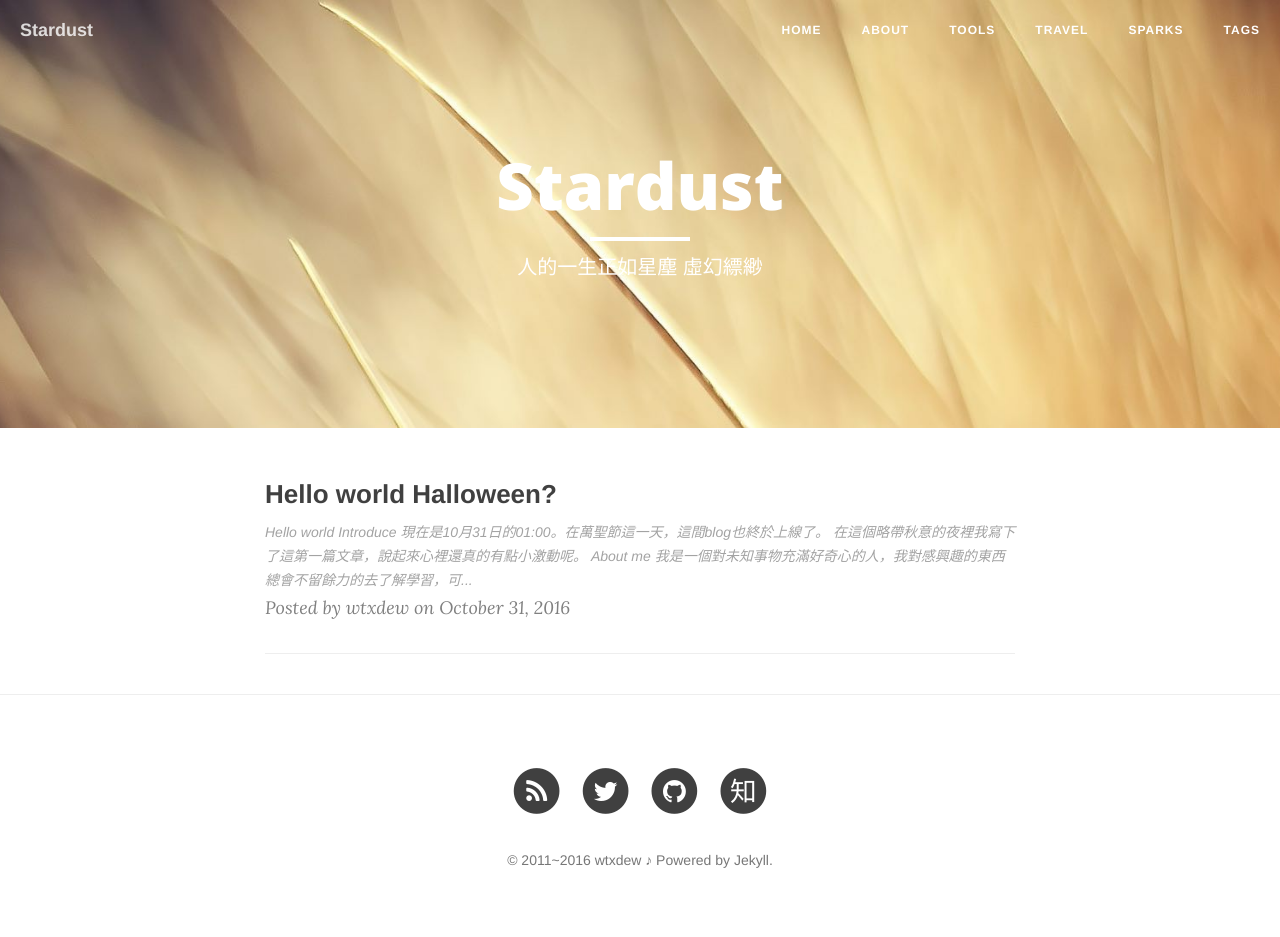
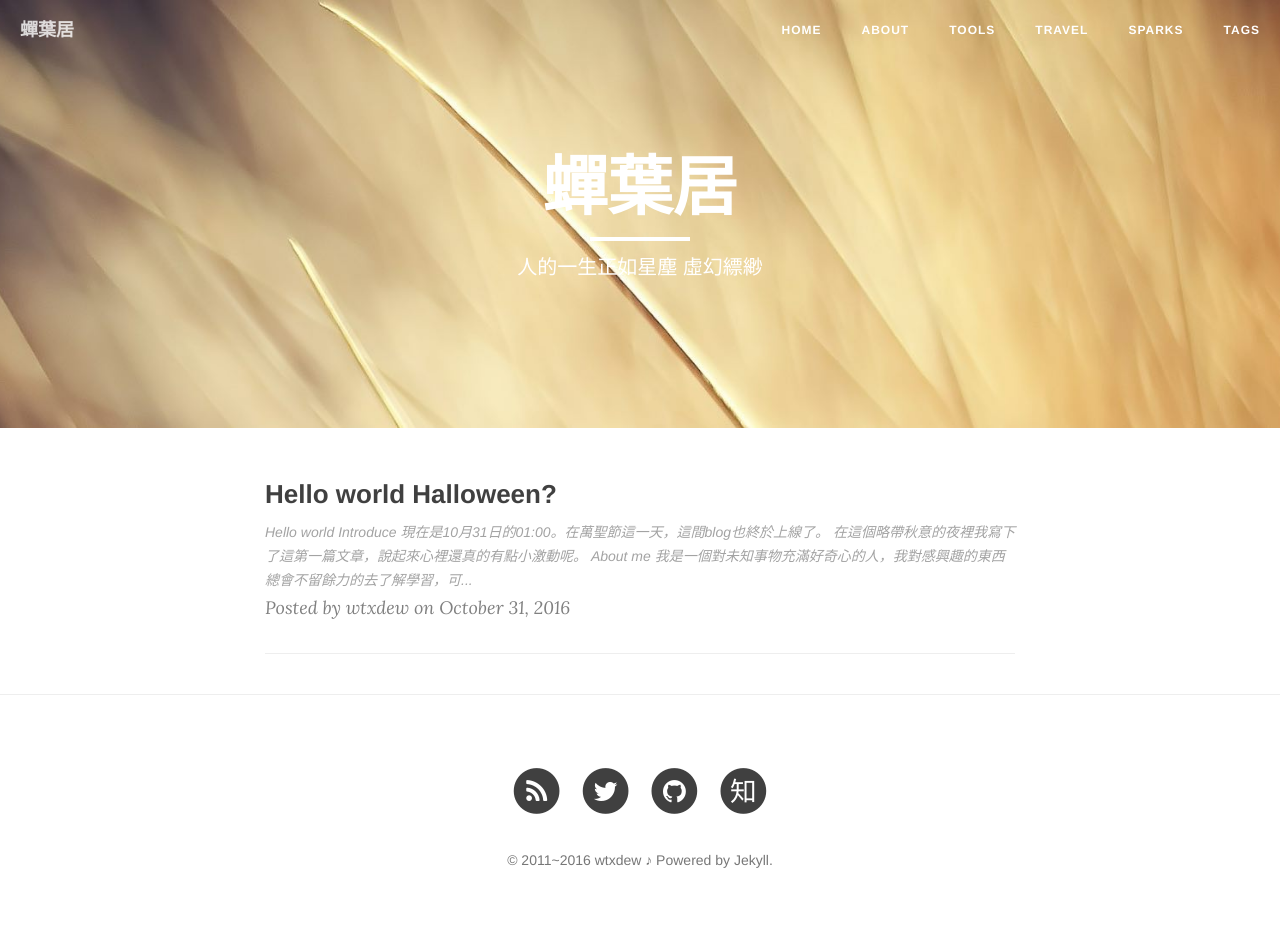
Before and after one commit to wtxdew/wtxdew.github.io, a Jekyll site: the page built from index.html, in a window 1280 px wide. Built offline with Jekyll 4.4.1, drawn with Linux system fonts in a browser that asks for light colours; nearby versions of some CDN libraries; the list of posts is cut into pages by our own code.

Commit message:
Update _config.yml

```diff
--- a/_config.yml
+++ b/_config.yml
@@ -1,5 +1,5 @@
 # Site settings
-title: Stardust
+title: 蟬葉居
 header-img: "img/autumn2.jpg"
 tagline: "生如星塵"
 description: "人的一生正如星塵 虛幻縹緲"
```
